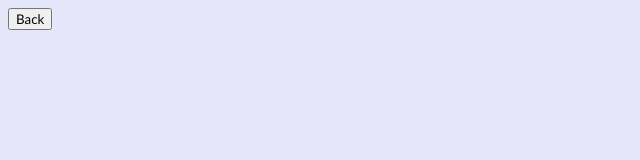
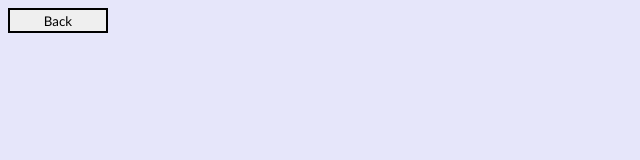
Before and after one commit to teganstorm/F21DV-Lab3, a plain HTML site: page query1.html in a window 1280 px wide. Shown: the whole page, without its empty margins (0-640 px from the left). Drawn offline with nearby package versions, Linux system fonts and the light colour scheme.

Commit message:
Update query1.html

```diff
--- a/query1.html
+++ b/query1.html
@@ -5,9 +5,15 @@
   </head>
   <body style="background-color:lavender">
     <style>
-      h1,h3,h4,p,button {
+      h1,h3,h4,p {
         font-family:Trebuchet MS;
         text-align: center;
+      }
+      button {
+        font-family:Trebuchet MS;
+        border:2px solid black;
+        width: 100px;
+        height: 25px;
       }
     </style>
     <button onclick="window.location.href='index.html'">Back</button>
```
